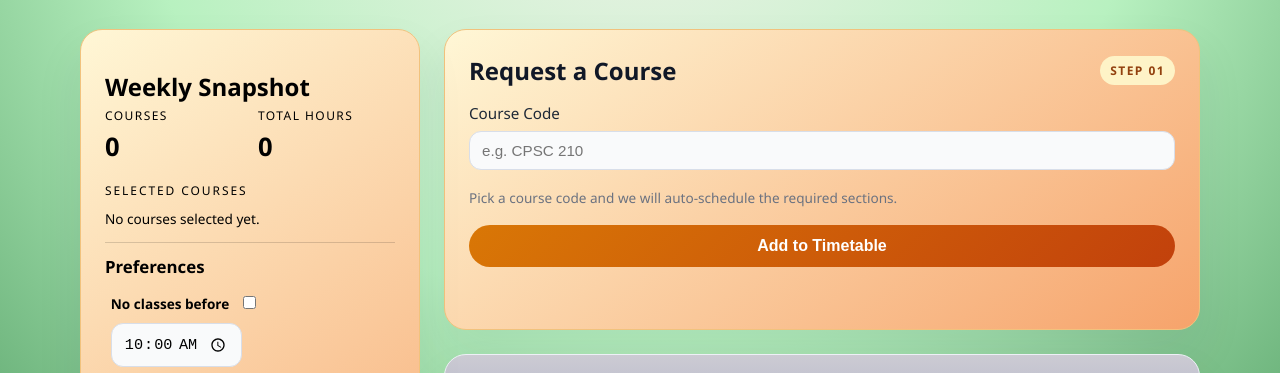
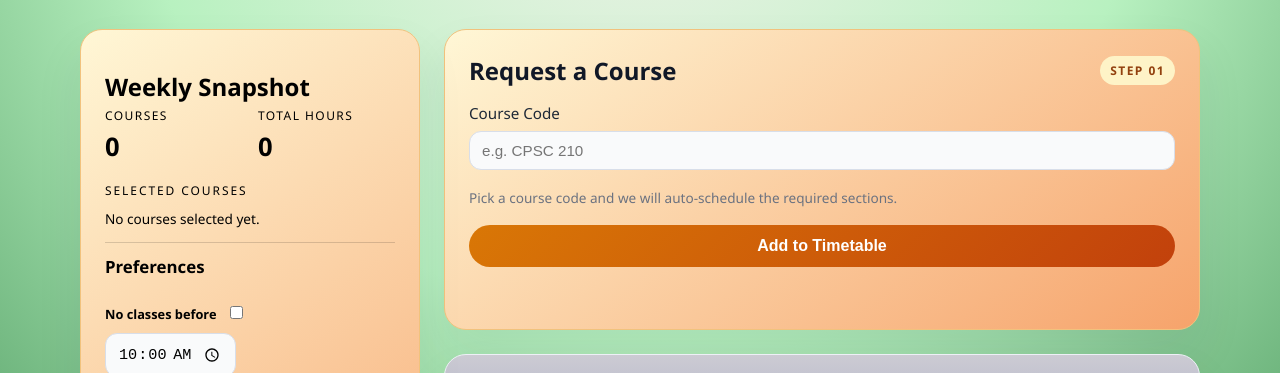
Before and after one commit to K1035130/Course-scheduler, a plain HTML site: page frontend/index.html in a window 1280 px wide. Shown: the part 192-565 px from the top of the page. Drawn offline with Linux system fonts and the light colour scheme; files whose address does not match are found by name.

Commit message:
update ui

```diff
--- a/frontend/index.html
+++ b/frontend/index.html
@@ -40,7 +40,7 @@
               <div class="prefs-header">
                 <div class="prefs-title"><h3>Preferences</h3></div>
               </div>
-              <div class="prefs-inline">
+              <div class="prefs-subtitle">
                 <h4>No classes before
                 <input type="checkbox" id="pref-no-before" />
                 </h4>
```
